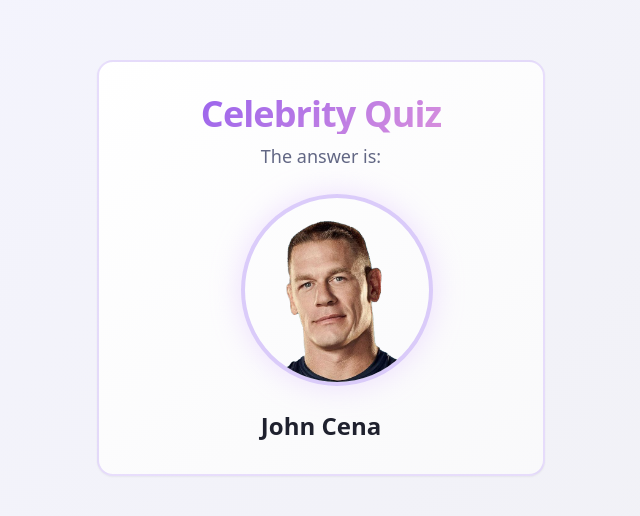
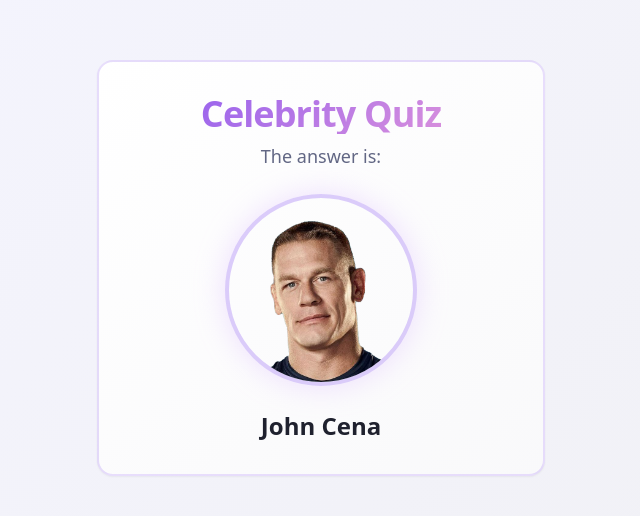
Before and after one commit to HighVoltage84/celebrity-quiz-game, a React (Vite) app: page /JC2Ml3g in a window 1280 px wide. Shown: the part 132-648 px from the top of the page, without its empty margins (319-959 px from the left). Built offline with nearby package versions, Linux system fonts and the light colour scheme.

Commit message:
Update JohnCena.tsx

```diff
--- a/src/pages/JohnCena.tsx
+++ b/src/pages/JohnCena.tsx
@@ -48,7 +48,7 @@ const JohnCena = () => {
           <img
             src={johnCenaImage}
             alt="Celebrity: John Cena"
-            className="celebrity-image w-48 h-48 object-cover rounded-full mx-auto border-4 border-primary/30 translate-x-4"
+            className="celebrity-image w-48 h-48 object-cover rounded-full mx-auto border-4 border-primary/30"
           />
         </div>
 
```
